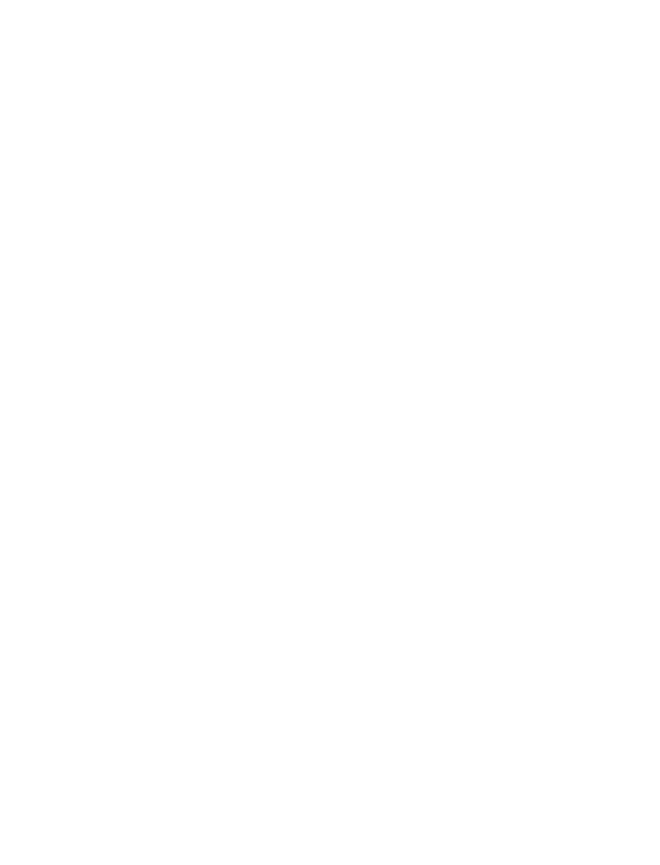
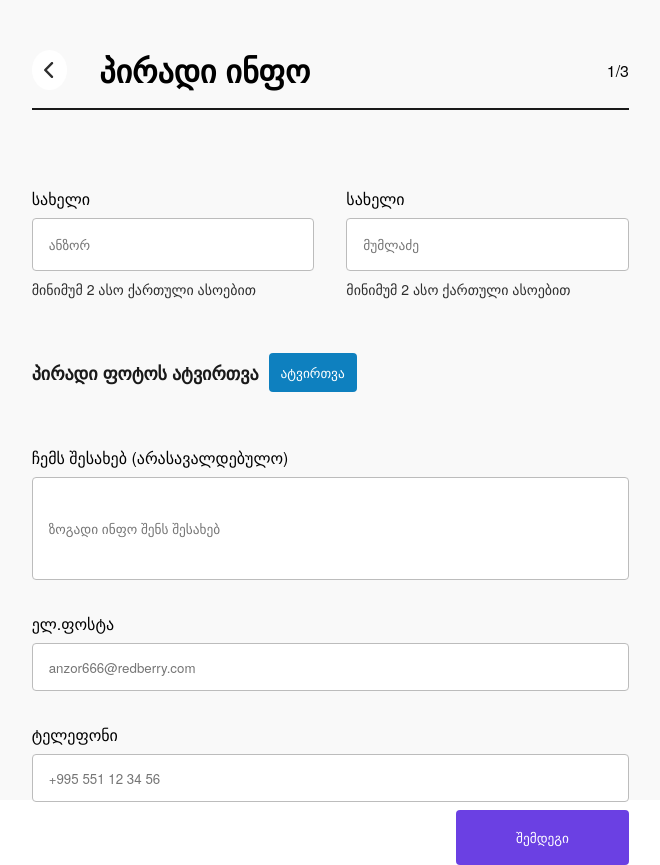
Before and after one commit to n1kushach/redberry-bootcamp, a React (Vite) app: page /person-info in a window 1280 px wide. Before the commit this address had no page. Shown: the whole page, without its empty margins (43-703 px from the left). Before the commit the page ends 800 px from the top, so only its background shows below. Built offline with nearby package versions, Linux system fonts and the light colour scheme.

Commit message:
installed hook-form, yup for validation, added markup

```diff
--- a/package.json
+++ b/package.json
@@ -11,7 +11,9 @@
   "dependencies": {
     "react": "^18.2.0",
     "react-dom": "^18.2.0",
-    "react-router-dom": "^6.8.0"
+    "react-hook-form": "^7.43.0",
+    "react-router-dom": "^6.8.0",
+    "yup": "^0.32.11"
   },
   "devDependencies": {
     "@types/react": "^18.0.27",
--- a/src/App.css
+++ b/src/App.css
@@ -57,4 +57,172 @@
   color: #ffffff;
   font-size: 20px;
   line-height: 100%;
+  cursor: pointer;
 }
+
+.personInfo {
+  display: flex;
+}
+
+.left {
+  flex: 7;
+  height: 100vh;
+  background: #f9f9f9;
+}
+
+.right {
+  height: 100vh;
+  flex: 5;
+}
+
+.icon-span {
+  background: white;
+  width: 40px;
+  height: 40px;
+  display: flex;
+  align-items: center;
+  justify-content: center;
+  border-radius: 50%;
+  cursor: pointer;
+}
+
+.info-top {
+  display: flex;
+  align-items: center;
+  gap: 2rem;
+}
+
+.info-bottom {
+  margin-top: 77px;
+}
+
+.title {
+  display: flex;
+  align-items: center;
+  width: 100%;
+  justify-content: space-between;
+}
+
+.containerPersonInfo {
+  max-width: 80%;
+  margin: 0 auto;
+  margin-top: 47px;
+}
+
+.title-hr {
+  margin-top: 15px;
+  border: 1px solid #1a1a1a;
+}
+
+.title h1,
+.title p {
+  flex: 1;
+}
+
+.title p {
+  display: flex;
+  justify-content: flex-end;
+}
+
+.input-row {
+  display: flex;
+  align-items: center;
+  gap: 2rem;
+}
+
+.input-row > div {
+  display: flex;
+  flex-direction: column;
+  flex: 1;
+  gap: 8px;
+}
+
+.input-row div label {
+  font-size: 1rem;
+  color: #000000;
+  font-weight: 500;
+}
+
+.p-text {
+  font-size: 14px;
+  color: #2e2e2e;
+  font-weight: 300;
+}
+
+.input-person {
+  border: 1px solid #bcbcbc;
+  padding: 1rem;
+  border-radius: 4px;
+}
+
+.upload-photo {
+  margin-top: 54px;
+  display: flex;
+  align-items: center;
+  gap: 10px;
+}
+
+.upload-photo h1 {
+  font-size: 18px;
+  color: #1a1a1a;
+}
+
+.upload-photo button {
+  color: white;
+  background: #0e80bf;
+  border: none;
+  border-radius: 4px;
+  padding: 10px 12px;
+}
+
+.aboutme {
+  display: flex;
+  flex-direction: column;
+  gap: 0.5rem;
+  margin-top: 54px;
+}
+
+.aboutme input {
+  height: 103px;
+}
+
+.email,
+.phone-number {
+  display: flex;
+  gap: 0.5rem;
+  flex-direction: column;
+}
+
+.email input {
+  border: 1px solid #bcbcbc;
+  padding-left: 1rem;
+  height: 48px;
+  border-radius: 4px;
+}
+
+.phone-number input {
+  border: 1px solid #bcbcbc;
+  padding-left: 1rem;
+  height: 48px;
+  border-radius: 4px;
+}
+
+.email,
+.phone-number {
+  margin-top: 2rem;
+}
+
+.personNextBtn {
+  display: flex;
+  margin-top: 8px;
+  justify-content: right;
+}
+
+.personNextBtn button {
+  color: white;
+  cursor: pointer;
+  background: #6b40e3;
+  padding: 18px 60px;
+  border: none;
+  border-radius: 4px;
+}
--- a/src/App.jsx
+++ b/src/App.jsx
@@ -1,6 +1,7 @@
 import "./App.css";
 import { BrowserRouter as Router, Routes, Route } from "react-router-dom";
 import { Home } from "./pages/Home";
+import { PersonInfo } from "./pages/PersonInfo";
 
 function App() {
   return (
@@ -8,6 +9,7 @@
       <Router>
         <Routes>
           <Route path="/" element={<Home />} />
+          <Route path="/person-info" element={<PersonInfo/>}/>
         </Routes>
       </Router>
     </div>
--- /dev/null
+++ b/src/components/FormPersonInfo.jsx
@@ -0,0 +1,66 @@
+import React from "react";
+import { useForm } from "react-hook-form";
+
+export const FormPersonInfo = () => {
+
+  const {register, handleSubmit} = useForm();
+
+
+  const onSubmit = () => {
+    console.log("submit");
+  }
+
+  return (
+    <form onSubmit={handleSubmit(onSubmit)}>
+      <div className="input-row">
+        <div>
+          <label htmlFor="name">სახელი</label>
+          <input
+            placeholder="ანზორ"
+            className="input-person"
+            type="text"
+            id="name"
+            name="name"
+          />
+          <p className="p-text">მინიმუმ 2 ასო ქართული ასოებით</p>
+        </div>
+        <div>
+          <label htmlFor="name">სახელი</label>
+          <input
+            placeholder="მუმლაძე"
+            className="input-person"
+            type="text"
+            id="name"
+            name="name"
+          />
+          <p className="p-text">მინიმუმ 2 ასო ქართული ასოებით</p>
+        </div>
+      </div>
+      <div className="upload-photo">
+        <h1>პირადი ფოტოს ატვირთვა</h1>
+        <button>ატვირთვა</button>
+      </div>
+      <div className="aboutme">
+        <label htmlFor="aboutme">ჩემს შესახებ (არასავალდებულო)</label>
+        <input
+          placeholder="ზოგადი ინფო შენს შესახებ"
+          className="input-person"
+          type="text"
+          id="aboutme"
+          name="aboutme"
+        />
+      </div>
+      <div className="email">
+        <label htmlFor="email">ელ.ფოსტა</label>
+        <input placeholder="anzor666@redberry.com"></input>
+      </div>
+      <div className="phone-number">
+        <label htmlFor="phone-number">ტელეფონი</label>
+        <input placeholder="+995 551 12 34 56"></input>
+      </div>
+      <div className="personNextBtn">
+        <button type="submit">შემდეგი</button>
+      </div>
+    </form>
+  );
+};
--- a/src/pages/Home.jsx
+++ b/src/pages/Home.jsx
@@ -1,4 +1,5 @@
 import React from "react";
+import { Link } from "react-router-dom";
 import RedberryLogo from "../assets/redberry-logo.svg";
 import RedberryAgency from "../assets/redberry-agency.svg";
 
@@ -12,7 +13,9 @@
         </div>
         <div className="mid">
           <img className="mid-img" src={RedberryAgency}></img>
-          <button className="addres-btn">რეზიუმეს დამატება</button>
+          <Link to="/person-info">
+            <button className="addres-btn">რეზიუმეს დამატება</button>
+          </Link>
         </div>
       </div>
     </div>
--- /dev/null
+++ b/src/pages/PersonInfo.jsx
@@ -0,0 +1,31 @@
+import React from "react";
+import BackIcon from "../assets/icon-back.svg";
+import { useNavigate } from "react-router-dom";
+import { FormPersonInfo } from "../components/FormPersonInfo";
+
+export const PersonInfo = () => {
+  const navigate = useNavigate();
+
+  return (
+    <div className="personInfo">
+      <div className="left">
+        <div className="containerPersonInfo">
+          <div className="info-top">
+            <span onClick={() => navigate(-1)} className="icon-span">
+              <img className="icon-back" src={BackIcon}></img>
+            </span>
+            <div className="title">
+              <h1>პირადი ინფო</h1>
+              <p>1/3</p>
+            </div>
+          </div>
+          <hr className="title-hr"></hr>
+          <div className="info-bottom">
+            <FormPersonInfo/>
+          </div>
+        </div>
+      </div>
+      <div className="right"></div>
+    </div>
+  );
+};
```
Also changed, not shown: src/assets/icon-back.svg (added), 1 other file (tests, documents, lock files or other folders).
